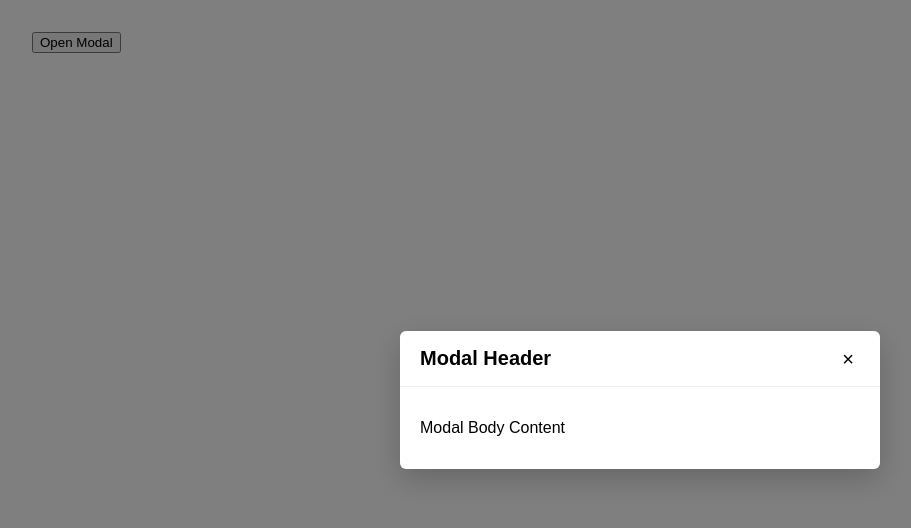
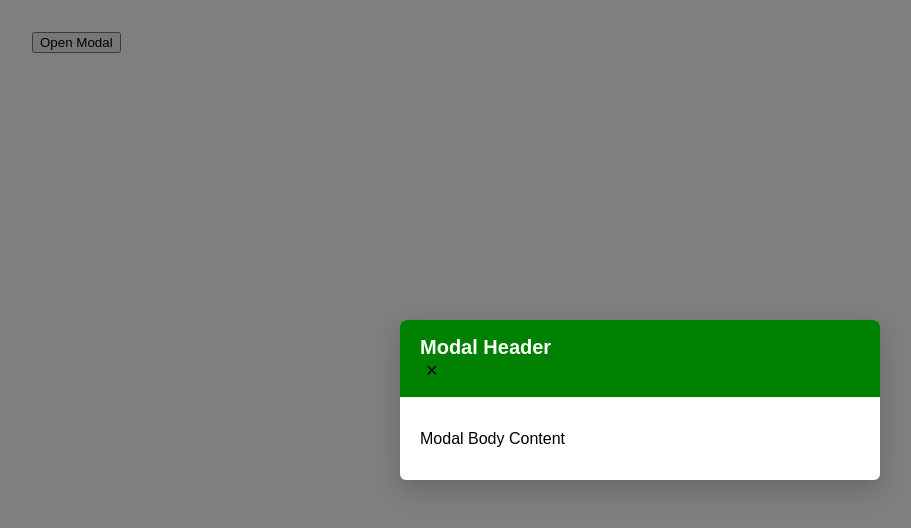
Before and after one commit to acciojob/css-modal-shreyashmahalle, a website: page main.html in a window 1280 px wide. Both pictures are taken after a click on the button "Open Modal". Shown: the whole page, without its empty margins (0-911 px from the left). Drawn offline with Linux system fonts and the light colour scheme.

Commit message:
created a submission

```diff
--- a/styles.css
+++ b/styles.css
@@ -25,10 +25,12 @@
 
     .modal-header, .modal-body { padding: 16px 20px; }
     .modal-header {
-      display: flex;
+      display: block;
       align-items: center;
       justify-content: space-between;
       border-bottom: 1px solid #eee;
+		background-color:green;
+		color:white;
     }
     .modal-header h2 {
       margin: 0;
```
